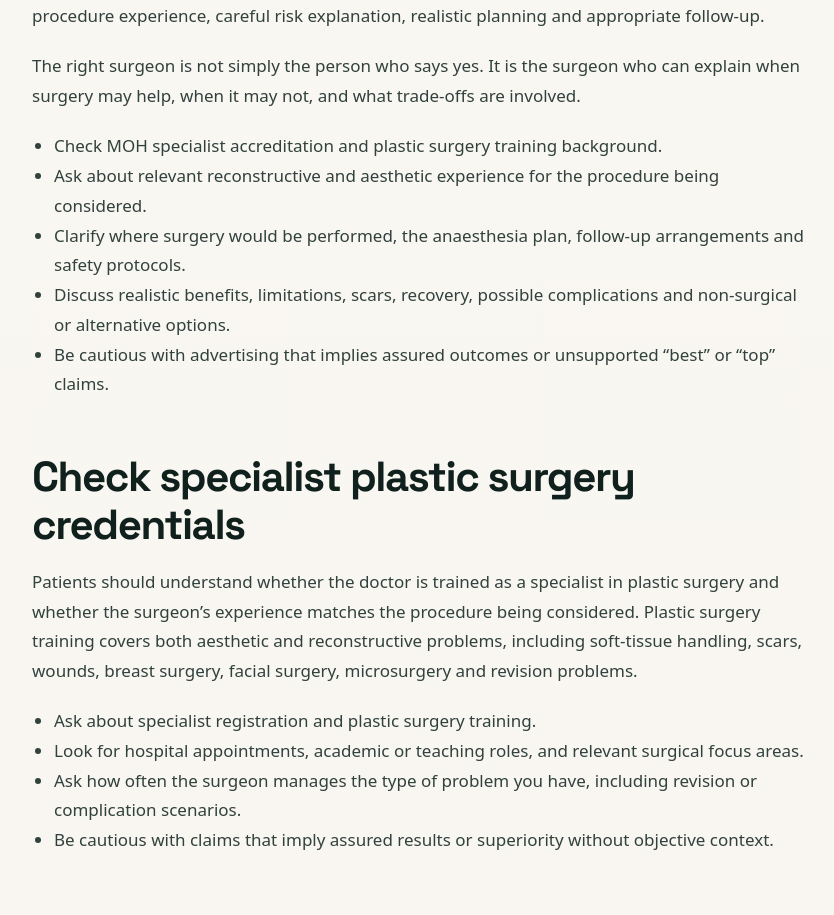
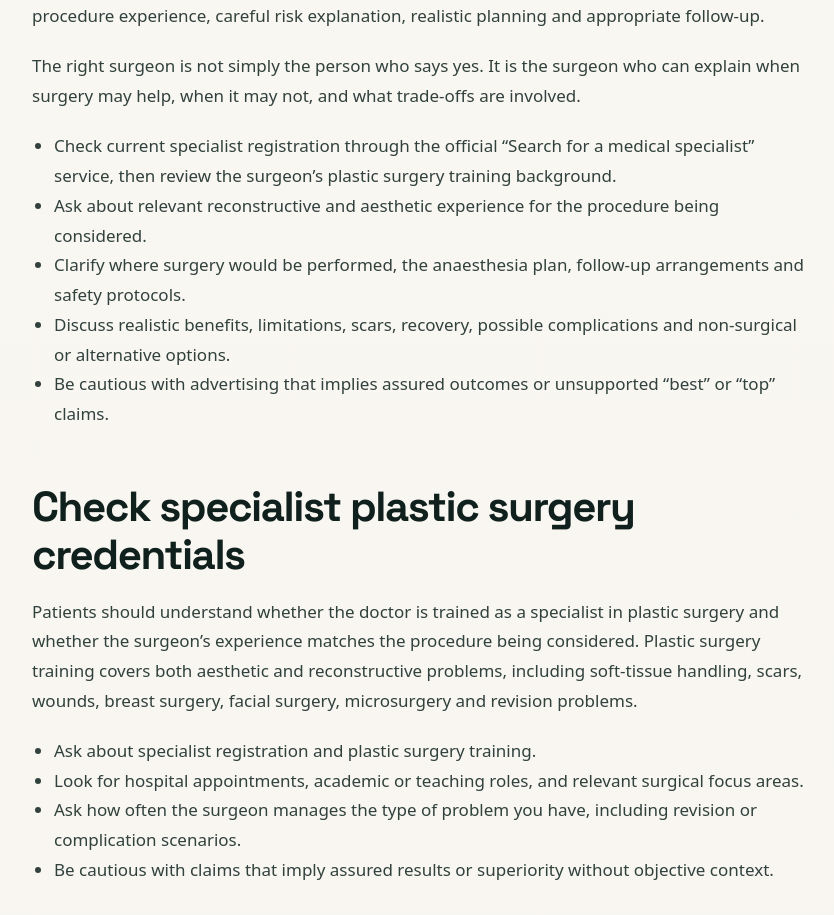
Before and after one commit to zatyrical/plasticwebsite, a Next.js app: page /plastic-surgeon-singapore in a window 1280 px wide. Shown: the part 4540-5455 px from the top of the page, without its empty margins (220-1054 px from the left). Built offline with nearby package versions, Linux system fonts and the light colour scheme.

Commit message:
Link surgeon profile to official specialist register

```diff
--- a/app/plastic-surgeon-singapore/page.tsx
+++ b/app/plastic-surgeon-singapore/page.tsx
@@ -86,7 +86,7 @@ const jsonLd = {
         'choosing a plastic surgeon'
       ],
       datePublished: lastReviewedIso,
-      dateModified: '2026-10-07',
+      dateModified: '2026-10-11',
       lastReviewed: lastReviewedIso,
       author: { '@id': physicianId },
       reviewedBy: { '@id': physicianId },
@@ -190,7 +190,7 @@ export default function PlasticSurgeonSingaporePage() {
               <p>There is no single official “top plastic surgeon” list that applies to every patient or procedure. Patients should be cautious about unsupported rankings or claims of superiority. A safer comparison uses markers that can be discussed and verified: specialist training, relevant procedure experience, careful risk explanation, realistic planning and appropriate follow-up.</p>
               <p>The right surgeon is not simply the person who says yes. It is the surgeon who can explain when surgery may help, when it may not, and what trade-offs are involved.</p>
               <ul>
-                <li>Check MOH specialist accreditation and plastic surgery training background.</li>
+                <li>Check current specialist registration through the <a href="https://prs.moh.gov.sg/prs/internet/profSearch/main.action?hpe=SMC" target="_blank" rel="noreferrer">official “Search for a medical specialist” service</a>, then review the surgeon’s plastic surgery training background.</li>
                 <li>Ask about relevant reconstructive and aesthetic experience for the procedure being considered.</li>
                 <li>Clarify where surgery would be performed, the anaesthesia plan, follow-up arrangements and safety protocols.</li>
                 <li>Discuss realistic benefits, limitations, scars, recovery, possible complications and non-surgical or alternative options.</li>
```
